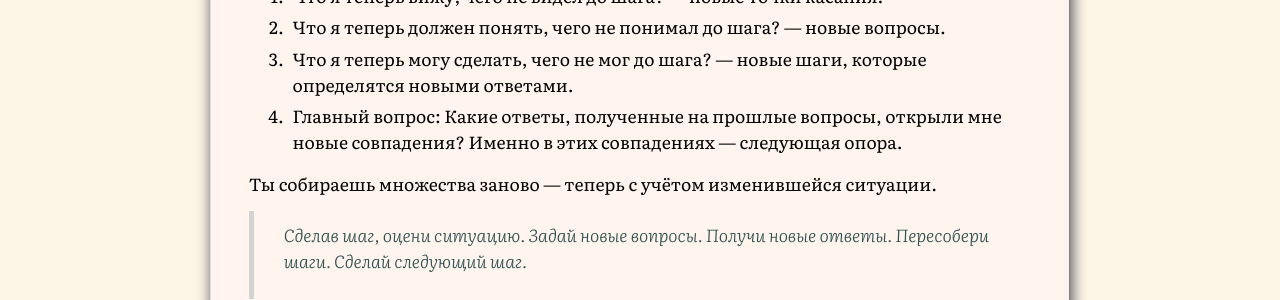
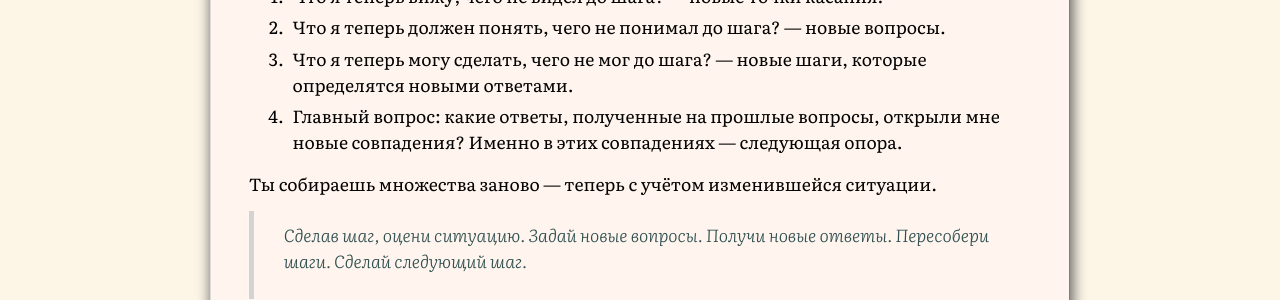
Before and after one commit to SergSi/land-use-art, a Jekyll site: the page built from _posts/2026-06-24-key.md, in a window 1280 px wide and 900 px high, scrolled down 5306 px. Shown: the part 158-458 px from the top of the window. Built offline with Jekyll 4.4.1, drawn with Linux system fonts in a browser that asks for light colours; some web fonts are replaced.

Commit message:
Update 2026-06-24-key.md

```diff
--- a/_posts/2026-06-24-key.md
+++ b/_posts/2026-06-24-key.md
@@ -133,7 +133,7 @@ class: analitika
 1. Что я теперь вижу, чего не видел до шага? — новые точки касания.
 2. Что я теперь должен понять, чего не понимал до шага? — новые вопросы.
 3. Что я теперь могу сделать, чего не мог до шага? — новые шаги, которые определятся новыми ответами.
-4. Главный вопрос: Какие ответы, полученные на прошлые вопросы, открыли мне новые совпадения? Именно в этих совпадениях — следующая опора.
+4. Главный вопрос: какие ответы, полученные на прошлые вопросы, открыли мне новые совпадения? Именно в этих совпадениях — следующая опора.
 
 Ты собираешь множества заново — теперь с учётом изменившейся ситуации.
 
```
